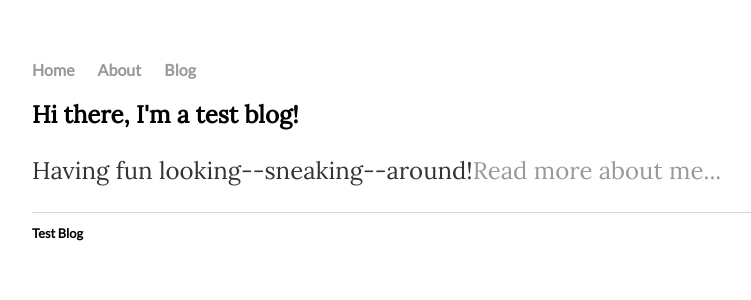
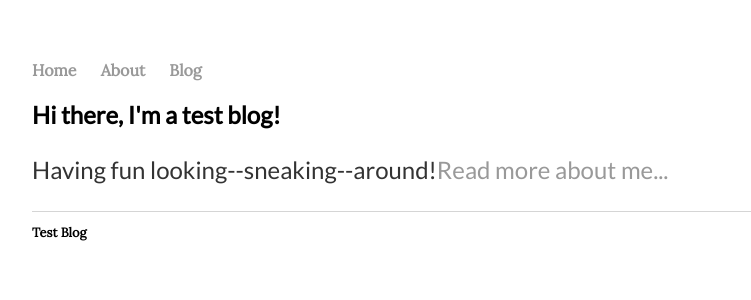
Before and after one commit to lehsu/lehsu.github.io, a Jekyll site: the page built from index.html, in a window 1280 px wide. Shown: the top 300 px of the page, without its empty margins (160-911 px from the left). Built offline with Jekyll 4.4.1, drawn with Linux system fonts in a browser that asks for light colours.

Commit message:
Update main.css

```diff
--- a/css/main.css
+++ b/css/main.css
@@ -4,10 +4,11 @@
 body {
     margin: 60px auto;
     width: 70%;
-    font-family: 'Lora';
+    font-family: 'Lato';
+    font-size: 14 px;
 }
 nav ul, footer ul {
-    font-family: 'Lato', 'Helvetica', 'Arial', 'Sans-Serif';
+    font-family: 'Lora', 'Helvetica', 'Arial', 'Sans-Serif';
     padding: 0px;
     list-style: none;
     font-weight: bold;
```
